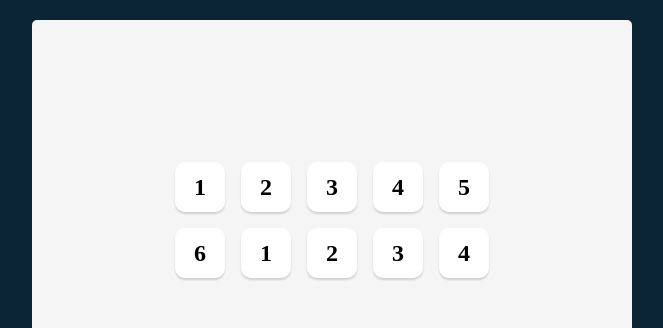
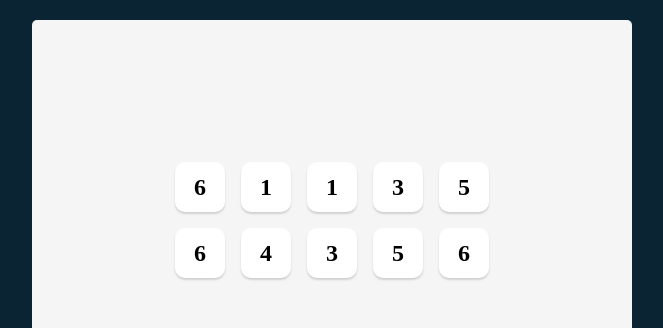
Before and after one commit to BillieAm/tenzies, a React (Create React App) app: page / in a window 1280 px wide. Shown: the top 328 px of the page, without its empty margins (308-971 px from the left). Built offline with nearby package versions, Linux system fonts and the light colour scheme.

Commit message:
initialize dice state and map dice array to components

```diff
--- a/src/App.js
+++ b/src/App.js
@@ -2,6 +2,8 @@ import React from "react";
 import Die from "./Die";
 
 export default function App() {
+  const [dice, setDice] = React.useState(allNewDice());
+
   function allNewDice() {
     const newDice = [];
     for (let i = 0; i < 10; i++) {
@@ -9,22 +11,12 @@ export default function App() {
     }
     return newDice;
   }
-  console.log(allNewDice());
+
+  const diceElements = dice.map((die) => <Die value={die} />);
 
   return (
     <main>
-      <div className="dice-container">
-        <Die value="1" />
-        <Die value="2" />
-        <Die value="3" />
-        <Die value="4" />
-        <Die value="5" />
-        <Die value="6" />
-        <Die value="1" />
-        <Die value="2" />
-        <Die value="3" />
-        <Die value="4" />
-      </div>
+      <div className="dice-container">{diceElements}</div>
     </main>
   );
 }
```
